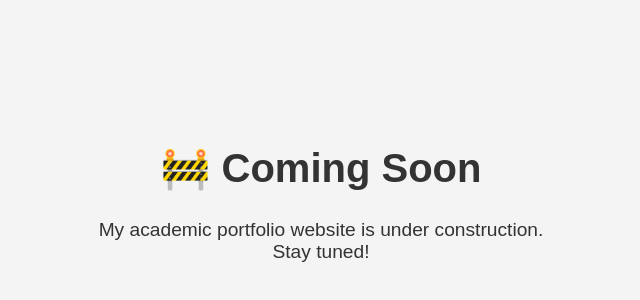
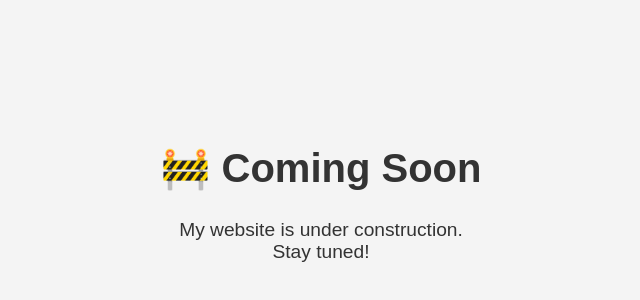
Before and after one commit to zeynepdemirdag/zeynepdemirdag.github.io, a plain HTML site: page index.html in a window 1280 px wide. Shown: the part 200-500 px from the top of the page, without its empty margins (319-959 px from the left). Drawn offline with Linux system fonts and the light colour scheme.

Commit message:
index html edited

```diff
--- a/index.html
+++ b/index.html
@@ -28,7 +28,7 @@
 <body>
   <div>
     <h1>🚧 Coming Soon</h1>
-    <p>My academic portfolio website is under construction.<br>Stay tuned!</p>
+    <p>My website is under construction.<br>Stay tuned!</p>
   </div>
 </body>
 </html>
```
